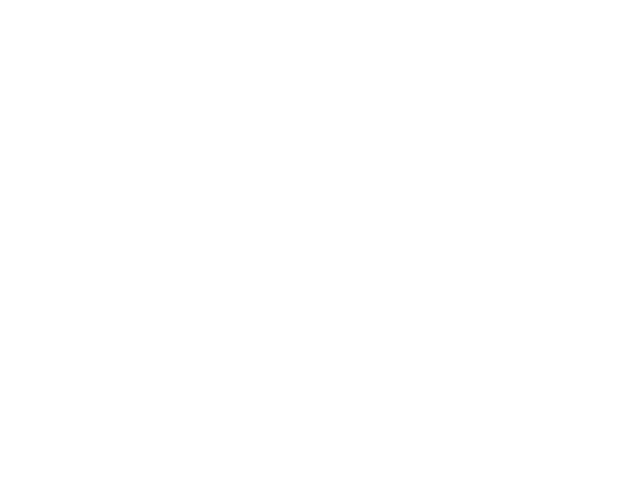
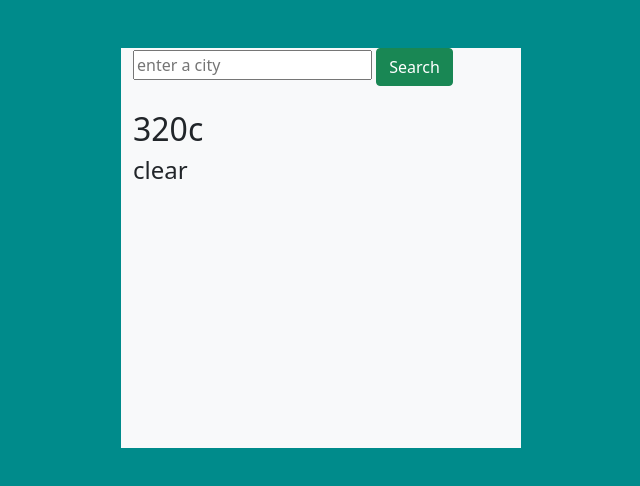
Before and after one commit to pragyanfrontend/apiweather, a plain HTML site: page index.html in a window 1280 px wide. Shown: the whole page, without its empty margins (319-959 px from the left). Drawn offline with nearby package versions, Linux system fonts and the light colour scheme.

Commit message:
added html css

```diff
--- a/index.html
+++ b/index.html
@@ -6,9 +6,37 @@
     <meta name="viewport" content="width=device-width, initial-scale=1.0">
     <link href="https://cdn.jsdelivr.net/npm/bootstrap@5.0.2/dist/css/bootstrap.min.css" rel="stylesheet" integrity="sha384-EVSTQN3/azprG1Anm3QDgpJLIm9Nao0Yz1ztcQTwFspd3yD65VohhpuuCOmLASjC" crossorigin="anonymous">
     <title>Document</title>
+    <link rel="stylesheet" href="style.css">
 </head>
 <body>
+    <div class="container-fluid  ">
+        <div class="container bg-light mt-5">
+            <div class="search">
+                <div class="input">
+                    <form>
+                        <input type="text" id ="serch" placeholder="enter a city">
+                        <button type="submit" class="btn btn-success" id="submit-btn">Search</button>
+                    </form>
 
+                </div>
+                <div class="weather">
+                    <img src="">
+
+                    <h2>
+                        320c
+                    </h2>
+                    <h4>
+                        clear
+                    </h4>
+                </div>
+
+            </div>
+        </div>
+
+    </div>
+    <script>
+
+    </script>
 
 </body>
 </html>
--- a/style.css
+++ b/style.css
@@ -0,0 +1,9 @@
+body{
+    background-color: darkcyan;
+    height:100vh;
+    width:100vw;
+}
+.container{
+    height: 400px;
+    width: 400px;
+}
```
